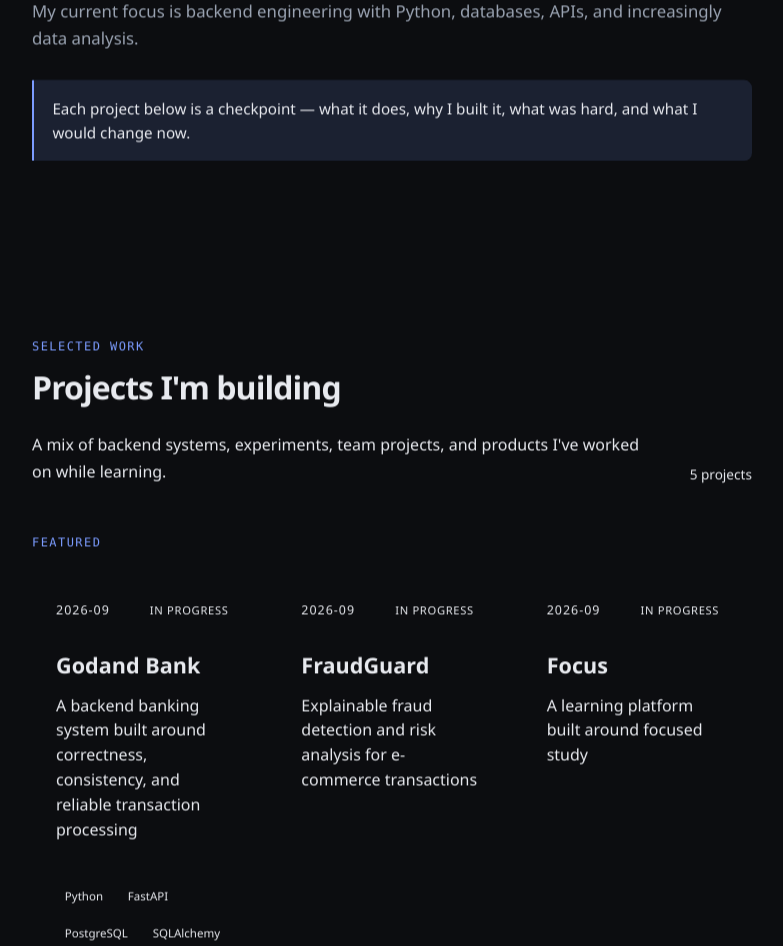
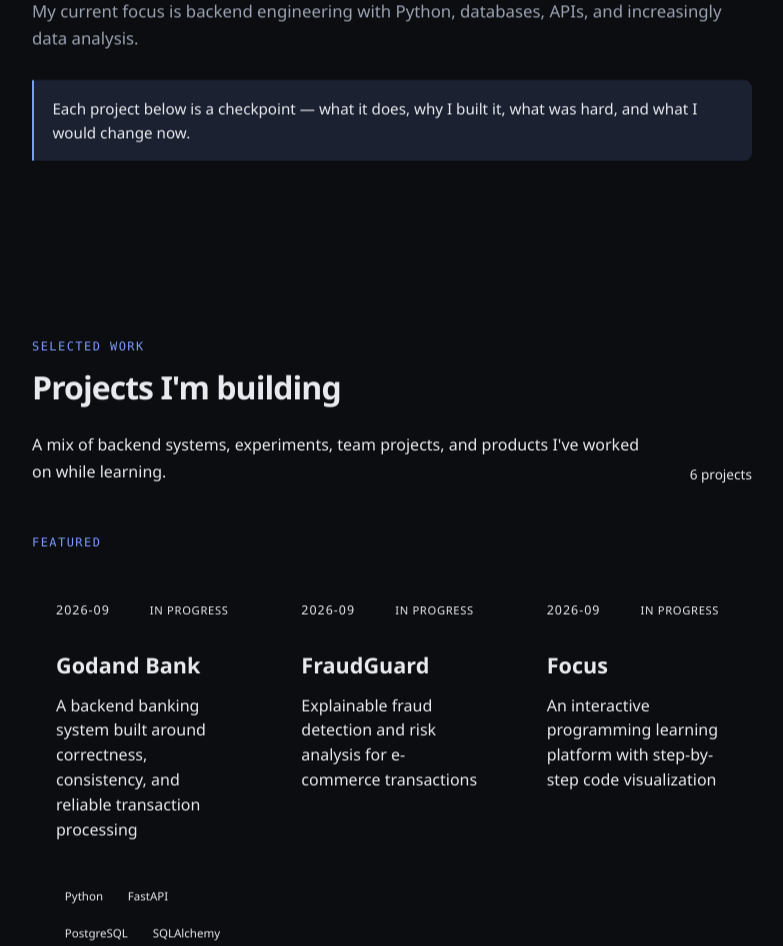
Before and after one commit to ejemegodwin/my-project-portfolio, a React (Vite) app: page / in a window 1280 px wide. Shown: the part 1848-2794 px from the top of the page, without its empty margins (248-1031 px from the left). Built offline with nearby package versions, Linux system fonts and the light colour scheme; no server answers.

Commit message:
chore: adding project to portfolio

```diff
--- a/src/data/projects.js
+++ b/src/data/projects.js
@@ -64,6 +64,69 @@ export const projects = [
     relationship: 'Collaborative contribution',
     featured: true,
     categories: ['Backend', 'Python', 'Database'],
+  },
+
+  {
+    id: 'tracker',
+    date: '2026-10',
+    title: 'CashFlow Tracker',
+    tagline:
+      'A cash flow dashboard for tracking sales, expenses, and customer debts',
+
+    description:
+      'CashFlow Tracker is a React web application for recording business sales and expenses, tracking customer debts, and reviewing key financial totals in one dashboard. It uses Supabase PostgreSQL to store records and provides separate views for sales, expenses, and debt management. Users can record transactions, categorize expenses, mark debts as paid, and review total sales, expenses, estimated profit, and outstanding debt.',
+
+    role:
+      'Full-stack developer responsible for building the React interface, connecting the application to Supabase, and implementing sales, expense, debt-tracking, and dashboard functionality.',
+
+    features: [
+      'Dashboard summarizing total sales, expenses, estimated profit, and outstanding debts',
+      'Sales records with item or service, amount, optional customer name, and date',
+      'Expense tracking with amount, category, description, and date',
+      'Customer debt records with amount, reason, and payment status',
+      'Ability to mark customer debts as paid',
+      'Separate views for dashboard, sales, expenses, and debts',
+      'Supabase PostgreSQL integration for storing financial records',
+      'Light and dark theme support',
+      'Responsive interface for different screen sizes',
+    ],
+
+    whyBuilt:
+      'I built CashFlow Tracker to explore how a simple web application can help small business owners keep track of their daily financial activities. The project gave me practical experience connecting a React interface to a PostgreSQL database through Supabase while organizing sales, expenses, and customer debts into one place.',
+
+    hardParts: [
+      'Connecting the React application to Supabase and organizing database operations',
+      'Designing separate workflows for sales, expenses, and customer debt records',
+      'Calculating total sales, expenses, profit, and outstanding debts from stored records',
+      'Keeping the displayed lists and financial summaries consistent after changes',
+      'Handling debt payment-status updates and refreshing the relevant interface',
+      'Building a responsive interface with light and dark theme support',
+    ],
+
+    whatClicked:
+      'I learned that a financial dashboard is only useful when its numbers reflect the underlying records accurately. Connecting the interface to a database also taught me to think beyond displaying forms: I need to consider how data is stored, retrieved, updated, and reflected in the user interface. Separating sales, expenses, and debts into distinct workflows helped me understand how individual features contribute to one complete application.',
+
+    outcome:
+      'CashFlow Tracker demonstrates my ability to build a React application that connects to a PostgreSQL database through Supabase. It brings together financial record management, dashboard summaries, debt-status updates, and responsive interface design in one project. It also strengthened my understanding of how frontend components, database operations, and business calculations work together in a practical application.',
+
+    doDifferently:
+      'I would add automated tests for financial calculations, database operations, and debt-status changes earlier in development. I would also implement authentication and stricter database access policies before using the application with real customer financial records. Finally, I would improve error handling and ensure dashboard summaries refresh reliably whenever records change.',
+
+    tech: [
+      'React',
+      'JavaScript',
+      'Vite',
+      'Supabase',
+      'PostgreSQL',
+      'CSS',
+      'React Hooks',
+    ],
+
+    repo: 'https://github.com/ejemegodwin/tracker',
+    status: 'in-progress',
+    visibility: 'public',
+    featured: false,
+    categories: ['Full-Stack', 'React', 'Finance'],
   },
 
   {
@@ -186,28 +249,39 @@ export const projects = [
     id: 'focus',
     date: '2026-09',
     title: 'Focus',
-    tagline: 'A learning platform built around focused study',
+    tagline: 'An interactive programming learning platform with step-by-step code visualization',
 
     description:
-      'An education-focused application designed around helping learners study programming concepts and stay focused while learning.',
+      'Focus is an interactive programming education platform that helps learners understand how code executes step by step. It combines a code visualizer for Python and Go, structured learning paths, interactive exercises, account authentication, learner progress tracking, and an administrative dashboard. The project explores how visual feedback and guided practice can make programming concepts easier to understand.',
 
     whyBuilt:
-      'The project grew from the idea of making learning more interactive and structured rather than simply presenting users with static lessons.',
+      'I built Focus to explore a more visual and interactive way of learning programming. Instead of only reading explanations or looking at finished code, learners can step through execution, inspect variables and the call stack, follow changes in program state, and practise through guided lessons and exercises. The goal is to make programming concepts easier to understand by showing learners what their code is doing.',
 
     hardParts: [
-      'Turning a broad learning idea into features that can actually be built',
-      'Designing an experience that keeps learning central instead of adding unnecessary features',
-      'Connecting the product idea with a realistic technical architecture',
+      'Capturing Python execution events with sys.settrace and turning them into navigable snapshots of program state',
+      'Tracking variable values, data types, function calls, program output, and runtime errors across execution steps',
+      'Running submitted code through a subprocess with execution timeouts and resource limits while recognizing that stronger isolation is still needed for production',
+      'Building authentication with password hashing, session management, and role-based access for learners and administrators',
+      'Testing execution tracing, error handling, execution limits, and authentication behaviour with automated tests',
     ],
 
     whatClicked:
-      'Building a product taught me that technical decisions make more sense when they are connected to a real user problem rather than chosen simply because a technology is interesting.',
+      'Building Focus helped me understand how backend execution logic can power an interactive learning experience. I learned to think about program tracing as a sequence of state changes, how to capture execution details and runtime errors, and why timeouts, resource limits, and automated tests matter when running code. I also learned that building a useful learning product requires more than making features work: it requires clear feedback, structured practice, and honest attention to security limitations.',
 
     doDifferently:
-      'I would define the smallest useful learning experience first and expand the product only after that core workflow is solid.',
+      'I would establish a stronger execution-isolation architecture earlier, separating code execution from the main application and treating security boundaries as a core design requirement. I would also plan for persistent, server-side learning progress so users can continue across devices, then expand the platform based on feedback from actual learners.',
 
     tech: [
       'Python',
+      'Go',
+      'React',
+      'JavaScript',
+      'Vite',
+      'SQLite',
+      'REST API',
+      'pytest',
+      'HTML',
+      'CSS',
       'Web Development',
       'Education',
     ],
@@ -216,35 +290,42 @@ export const projects = [
     status: 'in-progress',
     visibility: 'public',
     featured: true,
-    categories: ['Backend', 'Python', 'Product'],
+    categories: ['Full-Stack', 'Backend', 'Python', 'Education'],
   },
 
   {
     id: 'ascii-art-cli',
     date: '2025-03',
     title: 'ASCII Art CLI',
-    tagline: 'Banner-style text rendering in the terminal',
+    tagline: 'A Go CLI for rendering text with selectable ASCII banner fonts',
 
     description:
-      'A command-line tool that renders text as large ASCII art using banner-style fonts. One of my early projects for understanding Go fundamentals, file I/O, string manipulation, and structured problem solving.',
+      'A Go command-line application that converts input text into large ASCII-art banners using selectable font files, including standard, shadow, and thinkertoy styles. It separates input validation, banner parsing, and rendering into focused functions, with automated tests covering normal input, unsupported characters, banner-file errors, and multi-line output.',
 
     whyBuilt:
-      'The goal was to understand file I/O, string manipulation, and how to structure a small CLI tool from scratch.',
+      'TI built this project to strengthen my understanding of Go by creating a practical command-line application from scratch. It gave me hands-on experience with file I/O, string manipulation, input validation, and breaking a larger problem into smaller, testable functions.',
 
     hardParts: [
-      'Aligning characters correctly across multi-line font templates',
-      'Handling missing characters and unexpected input',
-      'Keeping the rendering logic clean when fonts have different widths',
+      'Parsing banner font files into a consistent map of characters and their eight-line representations',
+      'Rendering multiple characters across aligned output lines while preserving the correct spacing',
+      'Validating printable ASCII input and handling unsupported characters or invalid banner files',
+      'Supporting multi-line input without breaking the expected banner layout',
+      'Writing automated tests for rendering, input validation, font loading, and edge cases',
     ],
 
     whatClicked:
-      'Thinking of each character as a fixed-height slice of the font file made the rendering algorithm much easier to understand.',
+      'I learned that rendering ASCII art becomes much easier when each character is represented by a fixed-height collection of lines. By mapping characters to their banner representations and building each output line systematically, I could separate the rendering logic from input handling and font loading. This helped me understand how data structures and small, focused functions make text-processing problems easier to solve.',
 
     doDifferently:
-      'I would separate font parsing from rendering earlier and create more tests around edge cases.',
+      'I would define clearer interfaces between input validation, banner parsing, and rendering from the beginning. I would also expand edge-case tests for malformed font files, missing glyphs, and unusual multi-line input, and document the command-line usage more clearly so other developers can understand and run the project easily.',
 
-    tech: ['Go', 'CLI', 'File I/O'],
-
+    tech: [
+      'Go',
+      'CLI',
+      'File I/O',
+      'Data Structures',
+      'Unit Testing',
+    ],
     repo: 'https://github.com/ejemegodwin/ascii-art',
     status: 'completed',
     visibility: 'public',
```
